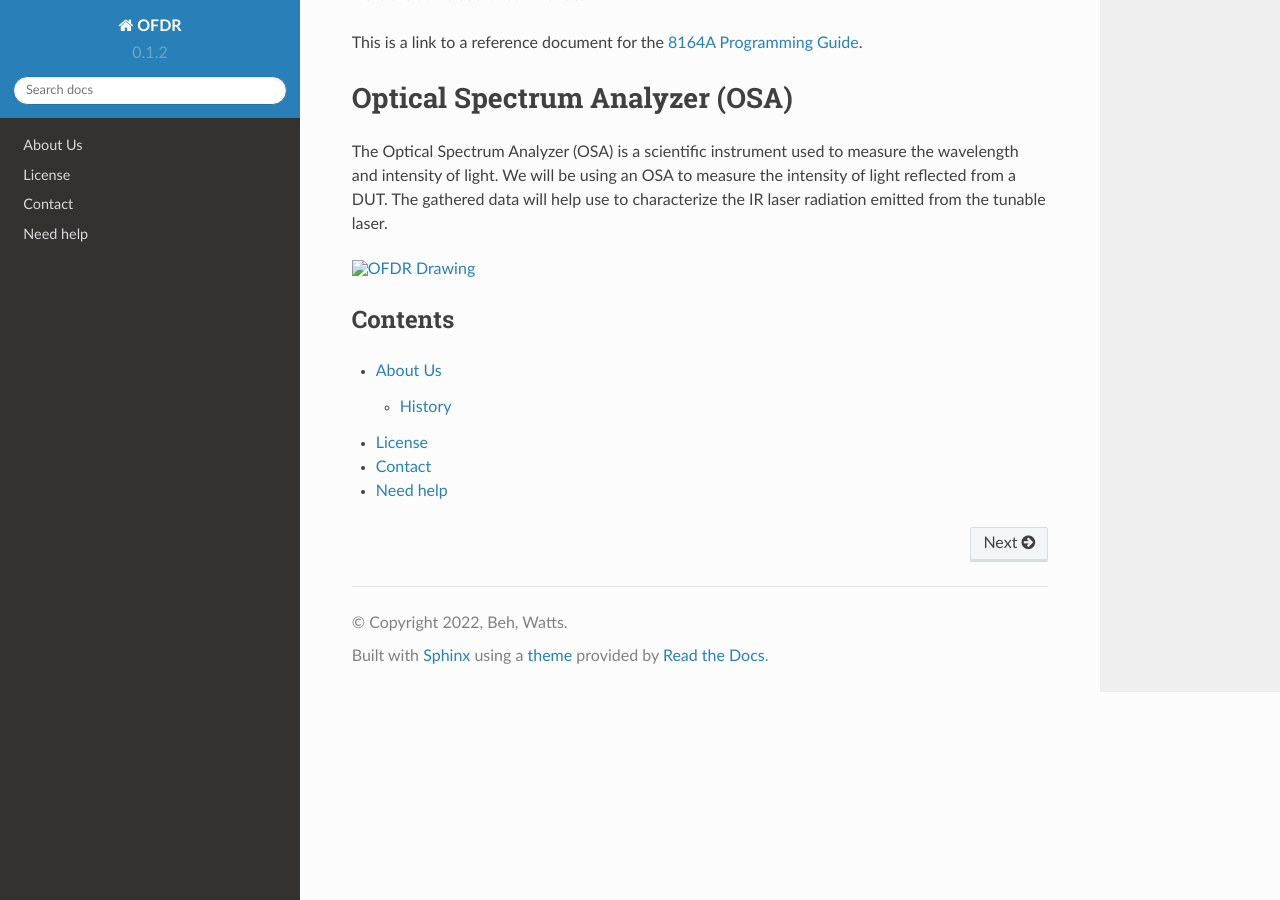
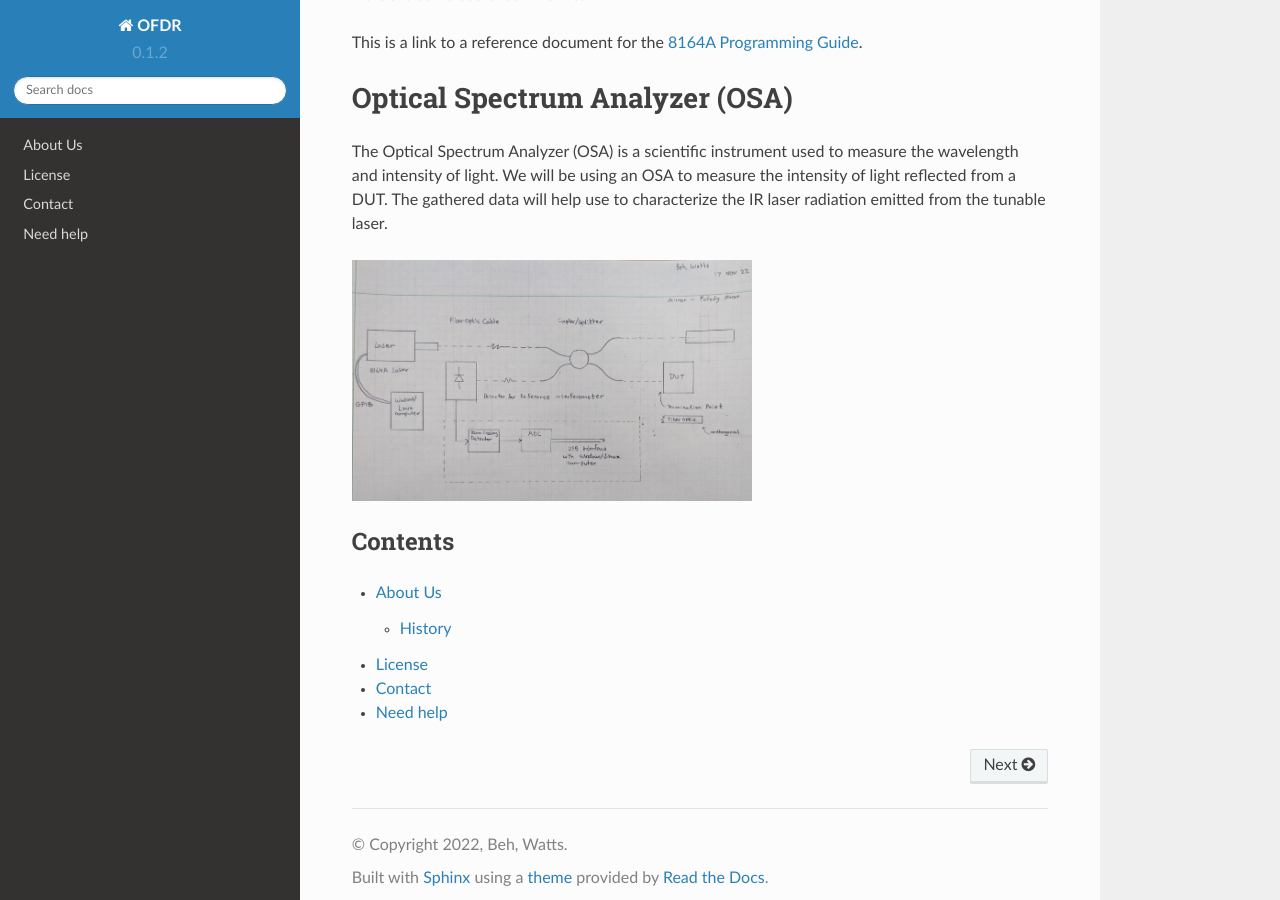
Before and after one commit to wattsjake/OFDR, a Sphinx documentation site: the page built from docs/source/index.rst, in a window 1280 px wide and 900 px high, scrolled down 1331 px. Built offline with Sphinx 7.4.7 and the Read the Docs theme 2.0.0, drawn with Linux system fonts in a browser that asks for light colours; pages that are not in the unit, such as notebooks, are missing from menus.

Commit message:
changed file location of images

```diff
--- a/docs/source/index.rst
+++ b/docs/source/index.rst
@@ -62,7 +62,7 @@ The Optical Spectrum Analyzer (OSA) is a scientific instrument used to measure t
 be using an OSA to measure the intensity of light reflected from a DUT. The gathered data will help use to characterize the
 IR laser radiation emitted from the tunable laser.
 
-.. image:: ..images/ofdr_rev1.jpg
+.. image:: images/ofdr_rev1.jpg
   :width: 400
   :alt: OFDR Drawing
 
```
Also changed, not shown: docs/source/images/ofdr_rev1.jpg (renamed from images/ofdr_rev1.jpg).
